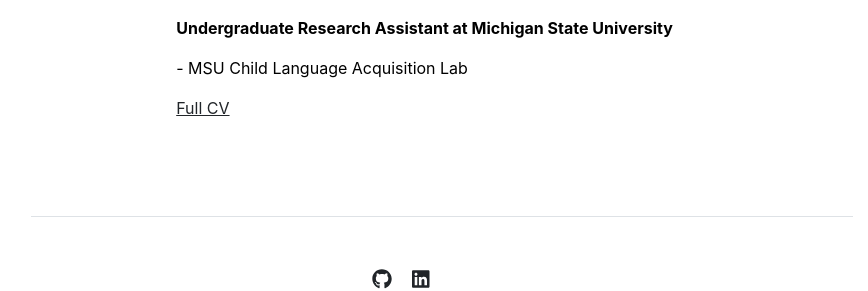
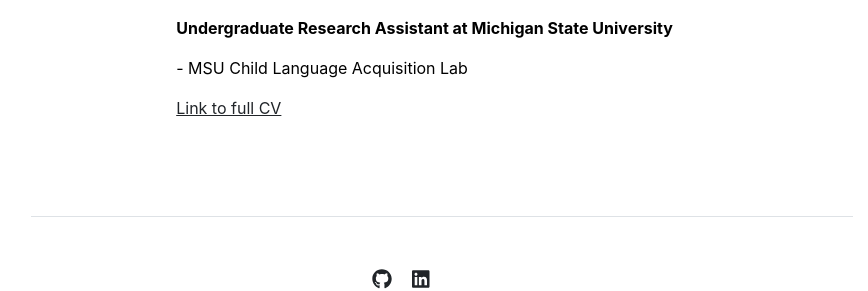
Before and after one commit to darbygrachek/darbygrachek.github.io, a Jekyll site: the page built from cv.md, in a window 1280 px wide. Shown: the part 1006-1297 px from the top of the page, without its empty margins (198-1066 px from the left). Built offline with Jekyll 4.4.1, drawn with Linux system fonts in a browser that asks for light colours.

Commit message:
Update cv.html

```diff
--- a/_layouts/cv.html
+++ b/_layouts/cv.html
@@ -39,7 +39,7 @@
           <p>{{ section.description }}</p>
         {% endfor %}
 
-     <a href="https://github.com/darbygrachek/darbygrachek.github.io/blob/main/grachek_CV_aug_2024.pdf" target="_blank", class="bold-link">Full CV</a>
+     <a href="https://github.com/darbygrachek/darbygrachek.github.io/blob/main/grachek_CV_aug_2024.pdf" target="_blank", class="bold-link">Link to full CV</a>
      </div>
     </div>
       </div>
```
